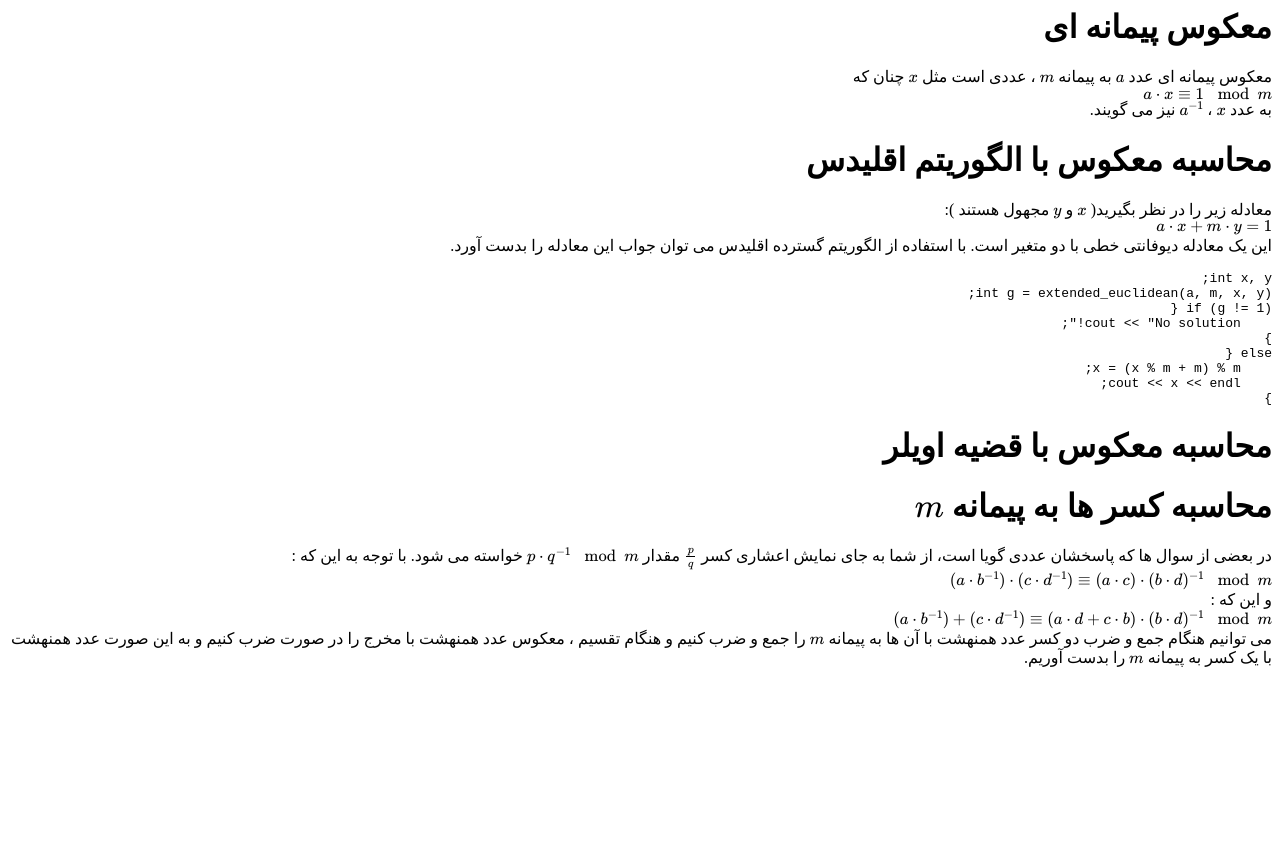
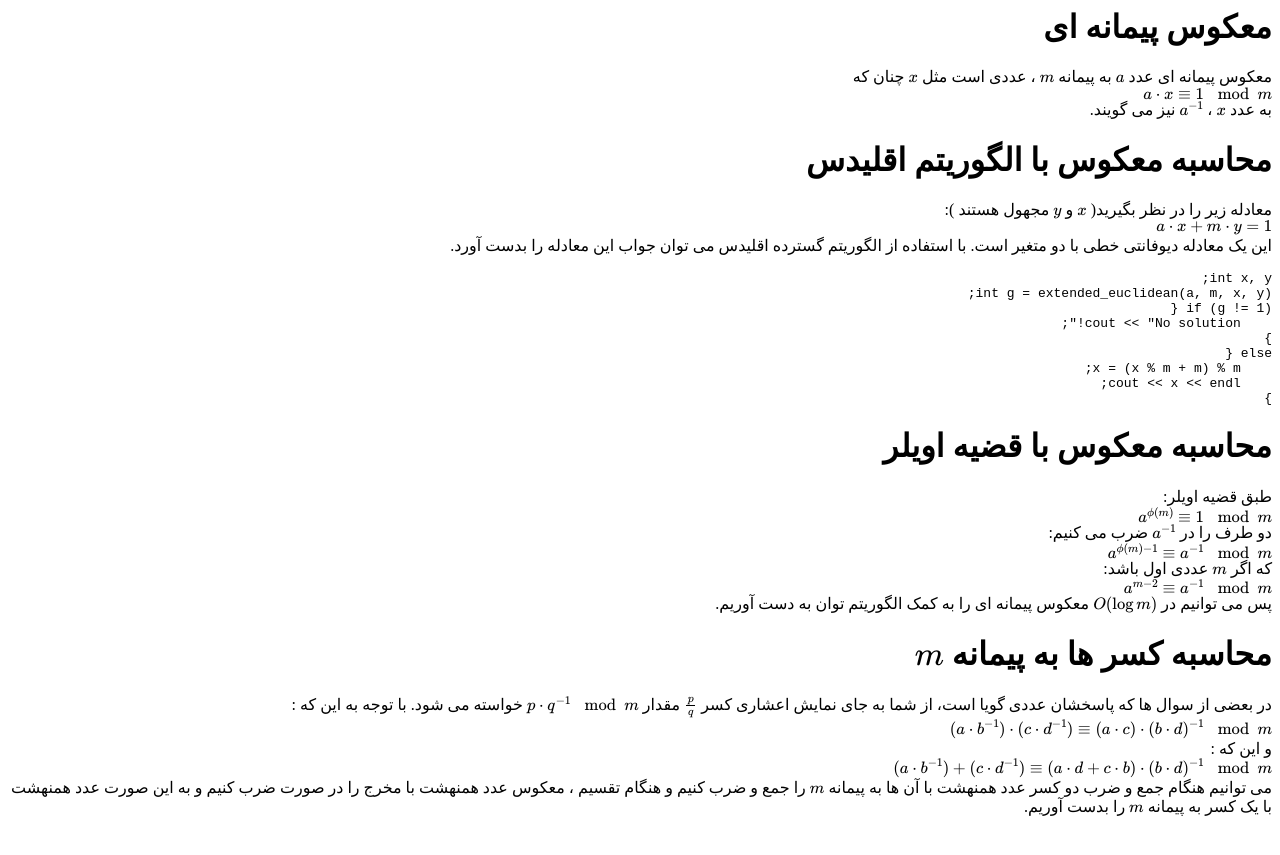
Before and after one commit to shaazzz/FarsiCP, a Jekyll site: the page built from wiki/algebra/modular_inverse.md, in a window 1280 px wide. Shown: the top 855 px of the page. Built offline with Jekyll 4.4.1, drawn with Linux system fonts in a browser that asks for light colours; formulas are drawn with MathJax 3; our own code applies the rules of GitHub Pages for plain Markdown files.

Commit message:
Update modular_inverse.md

````diff
--- a/wiki/algebra/modular_inverse.md
+++ b/wiki/algebra/modular_inverse.md
@@ -10,7 +10,7 @@ $$a \cdot x \equiv 1 \mod m $$
 معادله زیر را در نظر بگیرید( $x$ و $y$ مجهول هستند ):
 $$ a \cdot x + m \cdot y = 1 $$
 این یک معادله دیوفانتی خطی با دو متغیر است. با استفاده از الگوریتم گسترده اقلیدس می توان جواب این معادله را بدست آورد.
-```C
+```C++
 int x, y;
 int g = extended_euclidean(a, m, x, y);
 if (g != 1) {
@@ -22,6 +22,13 @@ else {
 }
 ```
 # محاسبه معکوس با قضیه اویلر
+طبق قضیه اویلر:
+$$a^{\phi (m)} \equiv 1 \mod m$$
+دو طرف را در $a^{-1}$ ضرب می کنیم:
+$$a ^ {\phi (m) - 1} \equiv a ^{-1} \mod m$$
+که اگر $m$ عددی اول باشد:
+$$ a ^ {m - 2} \equiv a ^ {-1} \mod m $$
+پس می توانیم در $O(\log m)$ معکوس پیمانه ای را به کمک الگوریتم توان به دست آوریم.
 # محاسبه کسر ها به پیمانه $m$
 در بعضی از سوال ها که پاسخشان عددی گویا است، از شما به جای نمایش اعشاری کسر
 $\frac{p}{q}$
````
